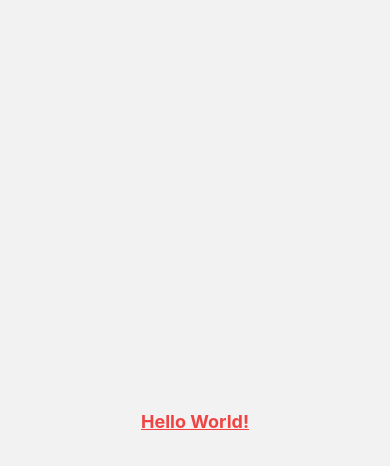
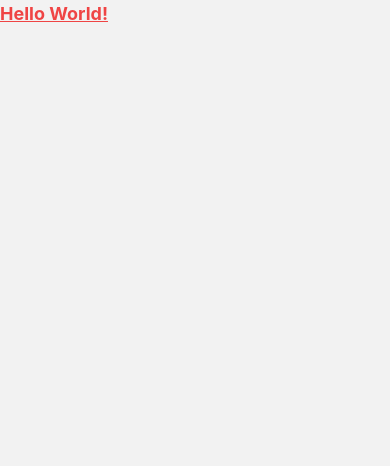
Before and after one commit to Ali-Shahmansouri/ajab-food, a React Native app in the folder frontend/: screen /Home in a window 390 px wide. Shown: the top 466 px of the page. Built offline with nearby package versions, Linux system fonts and the light colour scheme.

Commit message:
Refactor AndroidSafeAreaView

```diff
--- a/frontend/App/components/AndroidSafeAreaView.ts
+++ b/frontend/App/components/AndroidSafeAreaView.ts
@@ -1,7 +1,9 @@
 import { StyleSheet, Platform, StatusBar } from "react-native";
 
-export default StyleSheet.create({
+const style = StyleSheet.create({
   AndroidSafeArea: {
     paddingTop: Platform.OS === "android" ? StatusBar.currentHeight : 0,
   },
 });
+
+export default style.AndroidSafeArea;
--- a/frontend/App/screens/HomeScreen.tsx
+++ b/frontend/App/screens/HomeScreen.tsx
@@ -1,9 +1,17 @@
-import { View, Text } from "react-native";
+import {
+  View,
+  Text,
+  ViewStyle,
+  StyleSheet,
+  Platform,
+  StatusBar,
+} from "react-native";
 import React from "react";
+import AndroidSafeArea from "../components/AndroidSafeAreaView";
 
 const HomeScreen = () => {
   return (
-    <View className="flex-1 items-center justify-center">
+    <View style={AndroidSafeArea}>
       <Text className="text-red-500 underline font-bold text-lg">
         Hello World!
       </Text>
```
